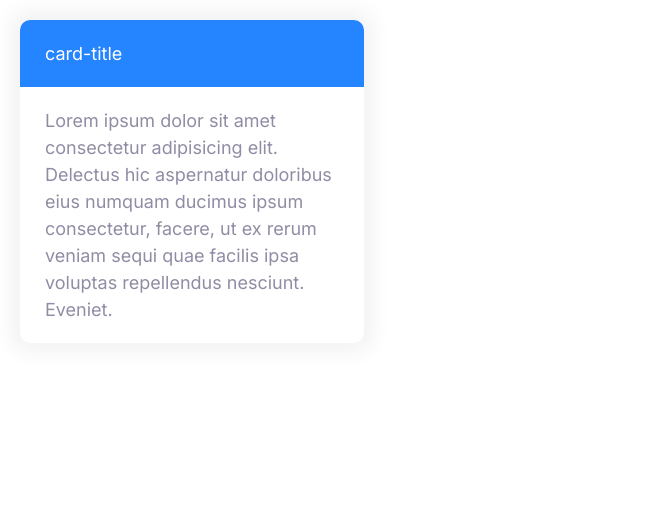
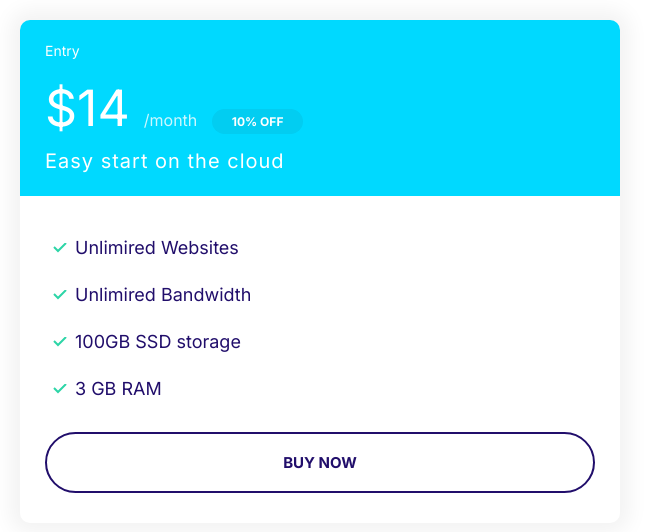
Before and after one commit to youhess/moshify_project, a plain HTML site: page index.html in a window 1280 px wide. Shown: the whole page, without its empty margins (0-663 px from the left). Drawn offline with Linux system fonts and the light colour scheme.

Commit message:
set up the component: plan

```diff
--- a/css/stylel.css
+++ b/css/stylel.css
@@ -106,6 +106,7 @@ a {
 }
 .badge--small {
   font-size: 1.6rem;
+  padding: 0.5rem 2rem;
 }
 
 @media screen and (min-width: 1024px) {
@@ -275,7 +276,51 @@ a {
   color: white;
   background: var(--color-primary);
 }
-.card--secondary {
+.card--secondary .card__header {
   color: white;
   background: var(--color-secondary);
 }
+/* plans */
+.plan__name {
+  color: white;
+  font-size: 2.4rem;
+  margin-top: 0;
+  font-weight: 500;
+}
+.plan__price {
+  font-size: 6rem;
+}
+.plan__billing-cycle {
+  font-size: 2.4rem;
+  opacity: 0.8;
+  margin-right: 1rem;
+}
+.plan .badge {
+  text-transform: uppercase;
+}
+.plan .plan__description {
+  display: block;
+  font-size: 2rem;
+  font-weight: 300;
+  letter-spacing: 1px;
+}
+.plan .list {
+  font-weight: 500;
+}
+.plan .list__item {
+  margin-bottom: 2rem;
+}
+@media screen and (min-width: 1024px) {
+  .plan__name {
+    font-size: 1.4rem;
+  }
+  .plan__price {
+    font-size: 5rem;
+  }
+  .plan__billing-cycle {
+    font-size: 1.6rem;
+  }
+  .plan__description {
+    font-size: 1.5rem;
+  }
+}
--- a/index.html
+++ b/index.html
@@ -15,14 +15,27 @@
     <title>Document</title>
   </head>
   <body>
-    <div style="width: 30%; padding: 2rem">
-      <div class="card card--parimary">
-        <header class="card__header">card-title</header>
-        <div class="card__body">
-          Lorem ipsum dolor sit amet consectetur adipisicing elit. Delectus hic
-          aspernatur doloribus eius numquam ducimus ipsum consectetur, facere,
-          ut ex rerum veniam sequi quae facilis ipsa voluptas repellendus
-          nesciunt. Eveniet.
+    <div style="width: 50%; padding: 2rem">
+      <div class="plan">
+        <div class="card card--secondary">
+          <header class="card__header">
+            <h3 class="plan__name">Entry</h3>
+            <span class="plan__price"> $14 </span>
+            <span class="plan__billing-cycle"> /month </span>
+            <span class="badge badge--tertiary badge--small">10% off</span>
+            <span class="plan__description"> Easy start on the cloud </span>
+          </header>
+          <div class="card__body">
+            <ul class="list list--tick">
+              <li class="list__item">Unlimired Websites</li>
+              <li class="list__item">Unlimired Bandwidth</li>
+              <li class="list__item">100GB SSD storage</li>
+              <li class="list__item">3 GB RAM</li>
+            </ul>
+            <button class="button button--unselected button--block">
+              buy now
+            </button>
+          </div>
         </div>
       </div>
     </div>
```
Also changed, not shown: components/plan.html (added, +20 -0 lines).
